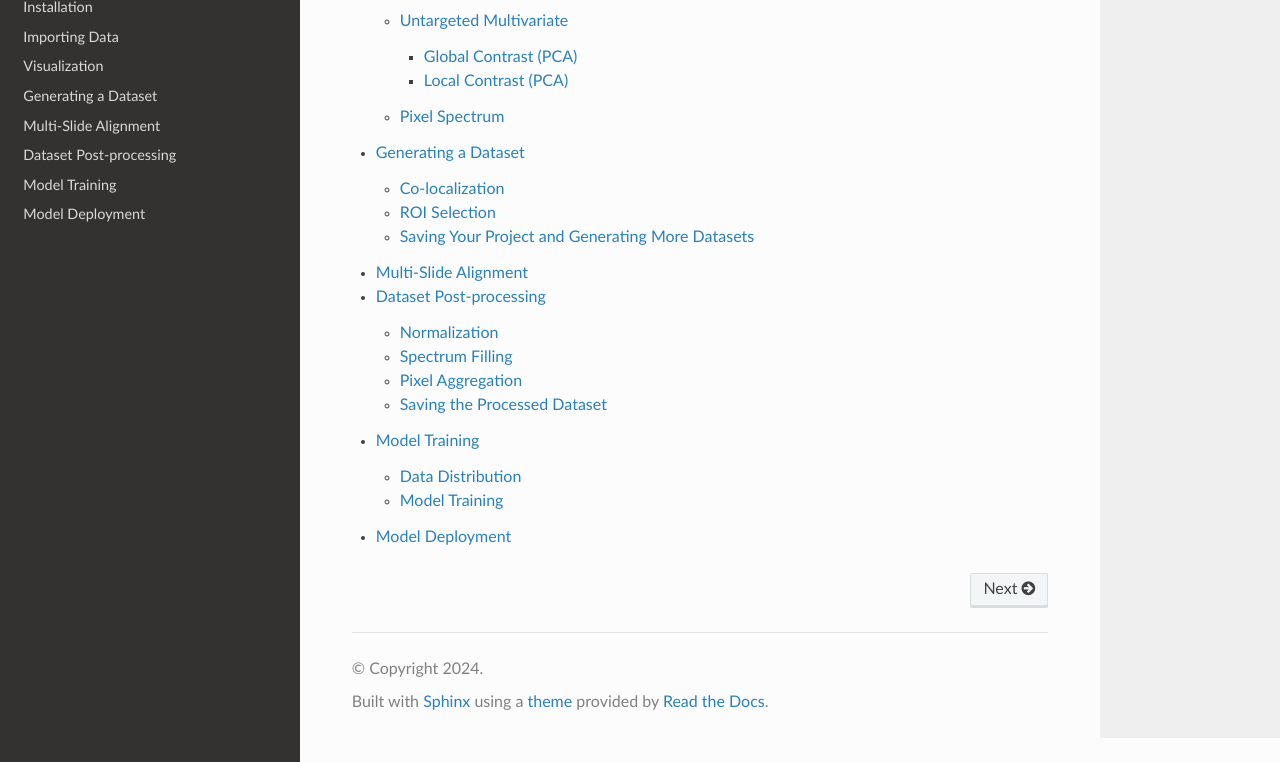
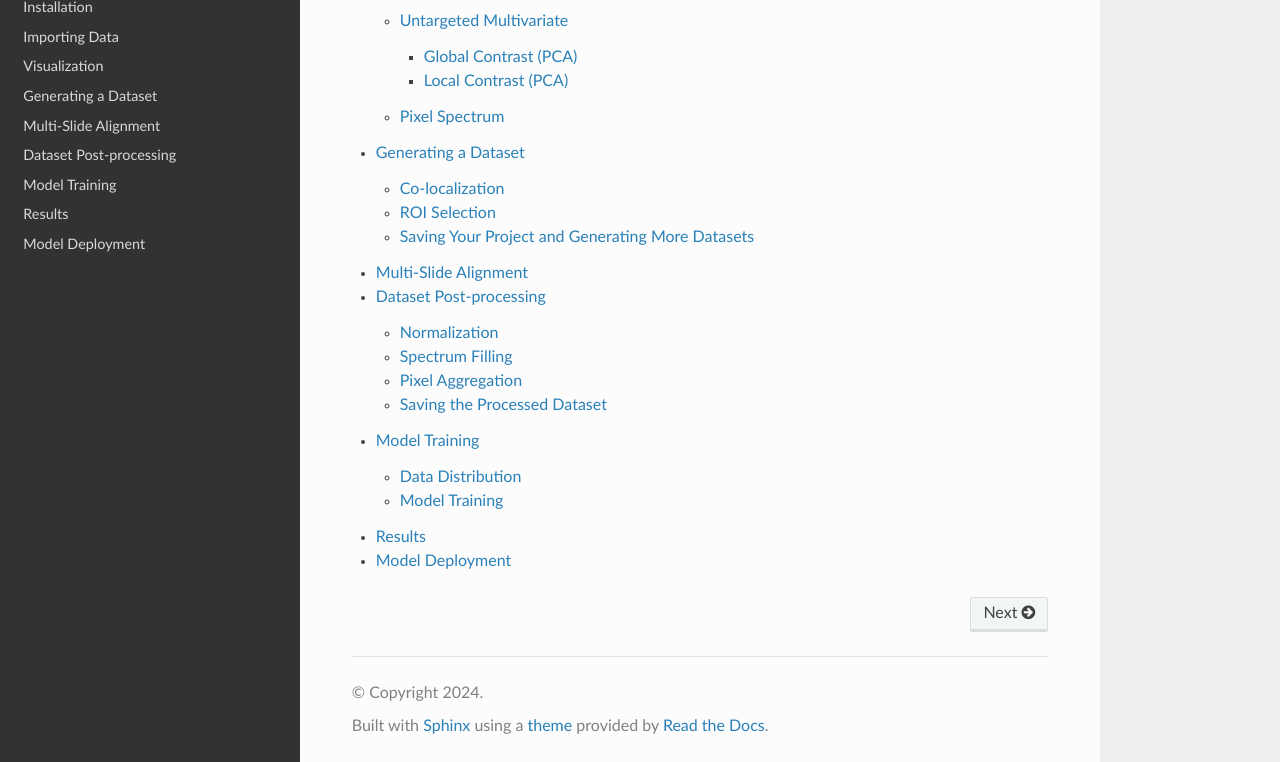
Before and after one commit to jamzad/SlicerMassVision, a Sphinx documentation site: the page built from docs/source/index.rst, in a window 1280 px wide and 900 px high, scrolled down 786 px, cut to the strip 138-900 px from the top of the window. Built offline with Sphinx 7.4.7 and the Read the Docs theme 2.0.0, drawn with Linux system fonts in a browser that asks for light colours.

Commit message:
UPD docs

```diff
--- a/docs/source/Installation.rst
+++ b/docs/source/Installation.rst
@@ -12,7 +12,7 @@ Installation
 #. Open 3D Slicer.
 #. Select "Extensions Manager" from the "View" menu at the top of the screen.
 
-    .. image:: https://raw.githubusercontent.com/jamzad/SlicerMassVision/main/docs/source/Images/ExtensionsManager.png
+    .. image:: https://raw.githubusercontent.com/jamzad/SlicerMassVision/main/docs/source/Images/ExtensionsManager.PNG
         :width: 150
 
 #. Search for "MassVision" in the top right box and install the extension.
@@ -35,6 +35,9 @@ Installation
 
 Toy data
 ******
+
 The toy data to test some of the functionality of the module can be downloaded from `here <https://www.dropbox.com/scl/fo/lq51ojt2cdnvaobn4vism/AO9o0aCMEOg41dsy9FNA2Pc?rlkey=dzwyhoocpc6nct4ocwbx59z43&st=qiyyw93k&dl=0>`_
+
 The data is part partial DESI slide and pathology annotation of the following study:
+
 Kaufmann, M.; Iaboni, N.; Jamzad, A.; Hurlbut, D.; Ren, K.Y.M.; Rudan, J.F.; Mousavi, P.; Fichtinger, G.; Varma, S.; Caycedo-Marulanda, A.; et al. Metabolically Active Zones Involving Fatty Acid Elongation Delineated by DESI-MSI Correlate with Pathological and Prognostic Features of Colorectal Cancer. Metabolites 2023, 13, 508. https://doi.org/10.3390/metabo13040508
--- a/docs/source/index.rst
+++ b/docs/source/index.rst
@@ -20,4 +20,5 @@ Contents
    Multi-slide Alignment
    Dataset Post-processing
    Model Training
+   Results
    Model Deployment
```
Also changed, not shown: docs/source/Generating a Dataset.rst (+3 -4 lines).
